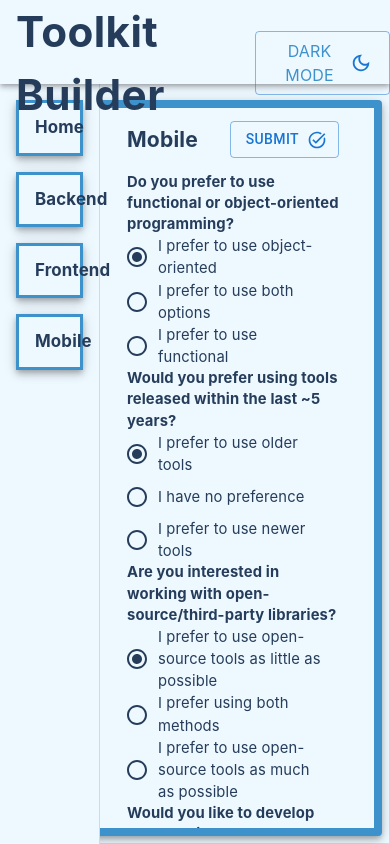
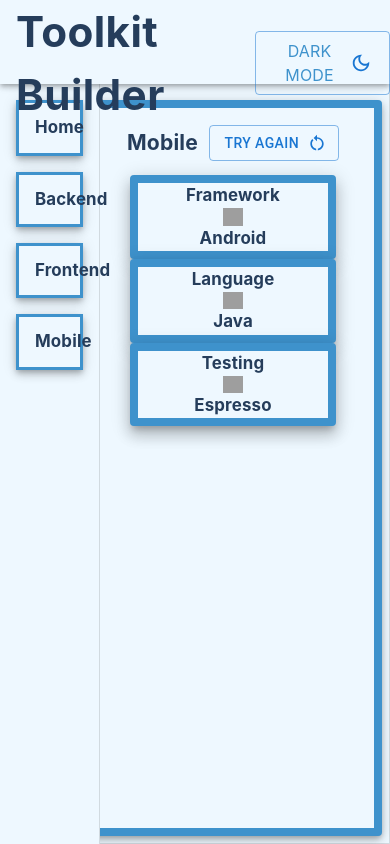
Before and after one commit to enfuse/react-state-reducer-demo, a React (Create React App) app: page /mobile in a window 390 px wide. Both pictures are taken after a click on the button "SUBMIT". Built offline with nearby package versions, Linux system fonts and the light colour scheme; grey boxes are pictures that could not be loaded.

Commit message:
mobile questionnaire mvp

```diff
--- a/src/components/FrameworkIcons.js
+++ b/src/components/FrameworkIcons.js
@@ -1,6 +1,7 @@
 let iconSources = {
 		android: "https://cdn.jsdelivr.net/gh/devicons/devicon/icons/android/android-original.svg",
 		angular: "https://cdn.jsdelivr.net/gh/devicons/devicon/icons/angularjs/angularjs-original.svg",
+		dart: "https://cdn.jsdelivr.net/gh/devicons/devicon/icons/dart/dart-original.svg",
 		django: "https://cdn.jsdelivr.net/gh/devicons/devicon/icons/django/django-plain.svg",
 		dotnet: "https://cdn.jsdelivr.net/gh/devicons/devicon/icons/dotnetcore/dotnetcore-original.svg",
 		embedded: "https://cdn.jsdelivr.net/gh/devicons/devicon/icons/embeddedc/embeddedc-plain-wordmark.svg",
@@ -14,6 +15,7 @@
 
 const AndroidIcon = () => <img src={iconSources.android} alt='Android' style={{height: '5vw', width: '5vw'}}/>
 const AngularIcon = () => <img src={iconSources.angular} alt='Angular' style={{height: '5vw', width: '5vw'}}/>
+const DartIcon = () => <img src={iconSources.dart} alt='Dart' style={{height: '5vw', width: '5vw'}}/>
 const DjangoIcon = () => <img src={iconSources.django} alt='Django' style={{height: '5vw', width: '5vw'}}/>
 const DotNetIcon = () => <img src={iconSources.dotnet} alt='.NET' style={{height: '5vw', width: '5vw'}}/>
 const EmbeddedCIcon = () => <img src={iconSources.embedded} alt='Embedded C' style={{height: '5vw', width: '5vw'}}/>
@@ -27,6 +29,7 @@
 export {
 		AndroidIcon,
 		AngularIcon,
+		DartIcon,
 		DjangoIcon,
 		DotNetIcon,
 		EmbeddedCIcon,
--- a/src/components/TestingIcons.js
+++ b/src/components/TestingIcons.js
@@ -5,7 +5,8 @@
 		junit: "https://asset.brandfetch.io/idD7RfhCFS/id3KSPzOxb.png",
 		nunit: 'https://avatars.githubusercontent.com/u/2678858?s=280&v=4',
 		playwright: 'https://playwright.dev/img/playwright-logo.svg',
-		pytest: "https://cdn.jsdelivr.net/gh/devicons/devicon/icons/pytest/pytest-plain-wordmark.svg"
+		pytest: "https://cdn.jsdelivr.net/gh/devicons/devicon/icons/pytest/pytest-plain-wordmark.svg",
+		xctest: "https://w7.pngwing.com/pngs/951/722/png-transparent-computer-icons-xcode-ios-tool-s-apple-tool-png-transparent-images-tool.png",
 }
 
 const EspressoIcon = () => <img src={iconSources.espresso} alt='Espresso' style={{height: '5vw', width: '5vw'}}/>
@@ -15,6 +16,7 @@
 const NUnitIcon = () => <img src={iconSources.nunit} alt='NUnit' style={{height: '5vw', width: '5vw'}}/>
 const PlaywrightIcon = () => <img src={iconSources.playwright} alt='Playwright' style={{height: '5vw', width: '5vw'}}/>
 const PyTestIcon = () => <img src={iconSources.pytest} alt='PyTest' style={{height: '5vw', width: '5vw'}}/>
+const XcTestIcon = () => <img src={iconSources.xctest} alt='XcTest' style={{height: '5vw', width: '5vw'}}/>
 
 export {
 		EspressoIcon,
@@ -23,5 +25,6 @@
 		JUnitIcon,
 		NUnitIcon,
 		PlaywrightIcon,
-		PyTestIcon
+		PyTestIcon,
+		XcTestIcon
 }
--- a/src/pages/mobile/MobileQuestionnaire.js
+++ b/src/pages/mobile/MobileQuestionnaire.js
@@ -1,22 +1,42 @@
 import {useContext, useReducer} from "react";
 import {Typography} from "@mui/material";
+import RestartAltIcon from "@mui/icons-material/RestartAlt";
 import TaskAltIcon from "@mui/icons-material/TaskAlt";
 
 import {AppContext} from "../../App";
 import AppPage from "../../components/AppPage";
 import AppLayout from "../../components/AppLayout";
 import {defaultMobileState, MOBILE_ACTIONS, mobileStateReducer} from "./MobileQuestionnaireState";
-import SubmitButton from "../../components/SubmitButton";
 import {
     SelectUserInterestInFunctional,
-    SelectUserInterestInModernity, SelectUserInterestInOpenSource, SelectUserInterestInSingleLanguage,
+    SelectUserInterestInModernity,
+    SelectUserInterestInOpenSource,
+    SelectUserInterestInSingleLanguage,
     SelectUserPlatformPreference
 } from "./MobileRadioGroups";
+import ResultCard from "../../components/ResultCard";
+import SubmitButton from "../../components/SubmitButton";
 
 const MobileQuestionnaire = () => {
     let appContext = useContext(AppContext)
     let appTheme = appContext.isDarkThemeActive ? appContext.darkTheme : appContext.lightTheme
     const [mobileState, mobileDispatch] = useReducer(mobileStateReducer, defaultMobileState, undefined);
+
+    const generateResults = (event) => {
+        event.preventDefault()
+        mobileDispatch({
+            type: MOBILE_ACTIONS.GENERATE_RESULTS,
+            value: 'Generate Results'
+        })
+    }
+
+    const resetPage = (event) => {
+        event.preventDefault()
+        mobileDispatch({
+            type: MOBILE_ACTIONS.RESET_PAGE,
+            value: 'Reset Page'
+        })
+    }
 
     return (
         <>
@@ -46,17 +66,26 @@
                                   fontFamily='-apple-system'
                                   fontSize='2.5vh'
                                   fontWeight='bold'
-                            >Mobile</Typography>
-                            <SubmitButton
+                            >
+                                Mobile
+                            </Typography>
+                            {mobileState.pageContent === 'quiz'
+                                ? <SubmitButton
                                     buttonIcon={<TaskAltIcon/>}
                                     buttonLabel='Submit'
                                     isDisabled={false}
-                                onClick={() => {
-                                  alert('wip')
-                                }}
+                                    onClick={generateResults}
                                 />
+                                : <SubmitButton
+                                    buttonIcon={<RestartAltIcon/>}
+                                    buttonLabel='Try Again'
+                                    isDisabled={mobileState.pageContent === 'quiz'}
+                                    onClick={resetPage}
+                                />
+                            }
                         </div>
-                        <div>
+                        {mobileState.pageContent === 'quiz'
+                            ? <div>
                                 <SelectUserInterestInFunctional
                                     userInterestInFunctional={mobileState.userInterestInFunctional}
                                     setUserInterestInFunctional={(newState) => {
@@ -103,6 +132,73 @@
                                     }}
                                 />
                             </div>
+                            : <div style={{
+                                alignItems: 'center',
+                                display: 'flex',
+                                flexDirection: 'column',
+                                height: '80%',
+                                justifyContent: 'flex-start',
+                                width: '100%'
+                            }}>
+                                <ResultCard>
+                                    <Typography
+                                        color={appTheme.secondary}
+                                        fontFamily='-apple-system'
+                                        fontSize='2vh'
+                                        fontWeight='bold'
+                                    >
+                                        Framework
+                                    </Typography>
+                                    {mobileState.resultStatus.frameworkIcon}
+                                    <Typography
+                                        color={appTheme.secondary}
+                                        fontFamily='-apple-system'
+                                        fontSize='2vh'
+                                        fontWeight='bold'
+                                    >
+                                        {mobileState.resultStatus.frameworkDescription}
+                                    </Typography>
+                                </ResultCard>
+                                <ResultCard>
+                                    <Typography
+                                        color={appTheme.secondary}
+                                        fontFamily='-apple-system'
+                                        fontSize='2vh'
+                                        fontWeight='bold'
+                                    >
+                                        Language
+                                    </Typography>
+                                        {mobileState.resultStatus.languageIcon}
+                                    <Typography
+                                        color={appTheme.secondary}
+                                        fontFamily='-apple-system'
+                                        fontSize='2vh'
+                                        fontWeight='bold'
+                                    >
+                                        {mobileState.resultStatus.languageDescription}
+                                    </Typography>
+                                </ResultCard>
+                                <ResultCard>
+                                    <Typography
+                                        color={appTheme.secondary}
+                                        fontFamily='-apple-system'
+                                        fontSize='2vh'
+                                        fontWeight='bold'
+                                    >
+                                        Testing
+                                    </Typography>
+                                    {mobileState.resultStatus.testingIcon}
+                                    <Typography
+                                        color={appTheme.secondary}
+                                        fontFamily='-apple-system'
+                                        fontSize='2vh'
+                                        fontWeight='bold'
+                                    >
+                                        {mobileState.resultStatus.testingDescription}
+                                    </Typography>
+                                </ResultCard>
+                          </div>
+                        }
                     </div>
                 </AppPage>
             </AppLayout>
--- a/src/pages/mobile/MobileQuestionnaireState.js
+++ b/src/pages/mobile/MobileQuestionnaireState.js
@@ -1,16 +1,29 @@
+import {AndroidIcon, DartIcon, FlutterIcon, IosIcon, ReactIcon} from "../../components/FrameworkIcons";
+import {JavaIcon, JavaScriptIcon, KotlinIcon, ObjectiveCIcon, SwiftIcon} from "../../components/LanguageIcons";
+import {EspressoIcon, JestIcon, XcTestIcon} from "../../components/TestingIcons";
+
 const PLATFORMS = Object.freeze({
-		ANDROID: 0,
-		CROSS_PLATFORM: 1,
-		IOS: 2
+		ANDROID: '0',
+		CROSS_PLATFORM: '1',
+		IOS: '2'
 })
 
 const SELECTIONS = Object.freeze({
-		NOT_INTERESTED: 0,
-		SLIGHTLY_INTERESTED: 1,
-		VERY_INTERESTED: 2
+		NOT_INTERESTED: '0',
+		SLIGHTLY_INTERESTED: '1',
+		VERY_INTERESTED: '2'
 })
 
 const defaultMobileState = {
+		pageContent: 'quiz',
+		resultStatus: {
+				frameworkDescription: '',
+				frameworkIcon: <></>,
+				languageDescription: '',
+				languageIcon: <></>,
+				testingDescription: '',
+				testingIcon: <></>,
+		},
 		userInterestInFunctional: SELECTIONS.NOT_INTERESTED,
 		userInterestInModernity: SELECTIONS.NOT_INTERESTED,
 		userInterestInOpenSource: SELECTIONS.NOT_INTERESTED,
@@ -19,15 +32,73 @@
 }
 
 const MOBILE_ACTIONS = Object.freeze({
-		SET_FUNCTIONAL: 0,
-		SET_MODERNITY: 1,
-		SET_OPEN_SOURCE: 2,
-		SET_SINGLE_LANGUAGE: 3,
-		SET_PLATFORM: 4
+		GENERATE_RESULTS: 0,
+		RESET_PAGE: 1,
+		SET_FUNCTIONAL: 2,
+		SET_MODERNITY: 3,
+		SET_OPEN_SOURCE: 4,
+		SET_SINGLE_LANGUAGE: 5,
+		SET_PLATFORM: 6
 })
+
+const calculateResultStatus = (state) => {
+		switch (state.userPlatformPreference) {
+				case PLATFORMS.ANDROID:
+						return {
+								...state.resultStatus,
+								frameworkDescription: 'Android',
+								frameworkIcon: <AndroidIcon/>,
+								languageDescription: state.userInterestInModernity === '0' ? 'Java' : 'Kotlin',
+								languageIcon: state.userInterestInModernity === '0' ? <JavaIcon/> : <KotlinIcon/>,
+								testingDescription: 'Espresso',
+								testingIcon: <EspressoIcon/>,
+						}
+				case PLATFORMS.CROSS_PLATFORM:
+						return {
+								...state.resultStatus,
+								frameworkDescription: state.userInterestInModernity === '2' ? 'Flutter' : 'React Native',
+								frameworkIcon: state.userInterestInModernity === '2' ? <FlutterIcon/> : <ReactIcon/>,
+								languageDescription: state.userInterestInModernity === '2' ? 'Dart' : 'Javascript',
+								languageIcon: state.userInterestInModernity === '0' ? <DartIcon/> : <JavaScriptIcon/>,
+								testingDescription: state.userInterestInModernity === '2' ? 'Flutter Test' : 'Jest',
+								testingIcon: state.userInterestInModernity === '2' ? <FlutterIcon/> : <JestIcon/>,
+						}
+				case PLATFORMS.IOS:
+						return {
+								...state.resultStatus,
+								frameworkDescription: 'iOS',
+								frameworkIcon: <IosIcon/>,
+								languageDescription: state.userInterestInModernity === '0' ? 'Objective-C' : 'Swift',
+								languageIcon: state.userInterestInModernity === '0' ? <ObjectiveCIcon/> : <SwiftIcon/>,
+								testingDescription: 'XCTest',
+								testingIcon: <XcTestIcon/>,
+						}
+				default:
+						return {...state.resultStatus}
+		}
+}
 
 const mobileStateReducer = (state, action) => {
 		switch (action.type) {
+				case MOBILE_ACTIONS.GENERATE_RESULTS:
+						return {
+								...state,
+								pageContent: 'results',
+								resultStatus: calculateResultStatus(state)
+						}
+				case MOBILE_ACTIONS.RESET_PAGE:
+						return {
+								...state,
+								pageContent: 'quiz',
+								resultStatus: {
+										frameworkDescription: '',
+										frameworkIcon: <></>,
+										languageDescription: '',
+										languageIcon: <></>,
+										testingDescription: '',
+										testingIcon: <></>,
+								}
+						}
 				case MOBILE_ACTIONS.SET_FUNCTIONAL:
 						return {
 								...state,
```
Also changed, not shown: src/pages/frontend/FrontendQuestionnaire.js (+3 -7 lines). Lines whose indentation alone changed are shown as unchanged.
